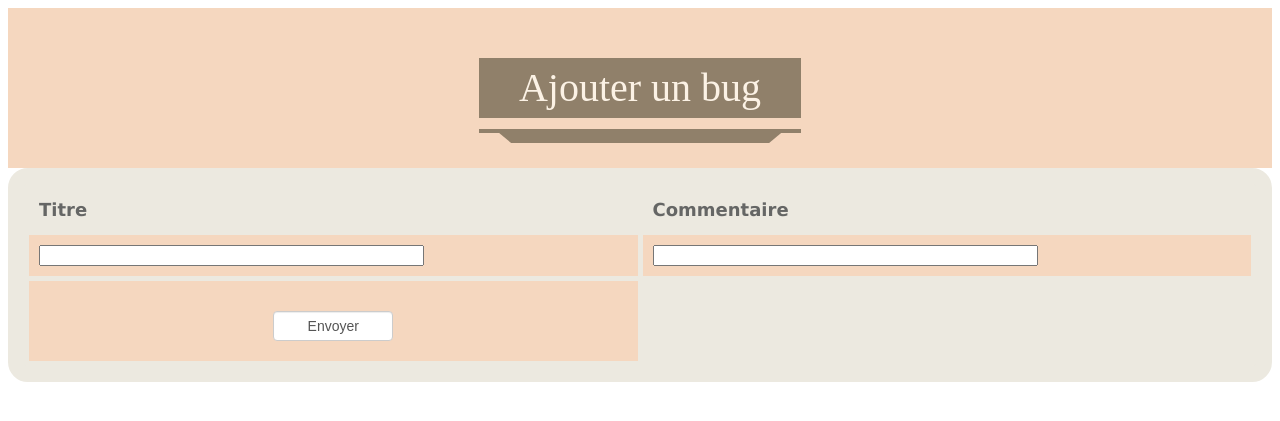
After one commit to aleksandrvassilyev95/ProjetTP, a PHP site: page /add.php in a window 1280 px wide. The commit adds this page. Shown: the top 421 px of the page. Run offline with PHP 8.4, Linux system fonts and the light colour scheme.

Commit message:
Version 2

```diff
--- /dev/null
+++ b/BDD.php
@@ -0,0 +1,6 @@
+<?php
+
+$DB_HOST = "localhost";
+$DB_NAME = "bug";
+$DB_LOGIN = "root";
+$DB_PASSWROD = "";
--- /dev/null
+++ b/add.php
@@ -0,0 +1,47 @@
+<?php
+include_once "bugManager.php";
+
+if (!empty($_POST["title"])) {
+$manager = new BugManager();
+$manager->ajouter($_POST);
+}
+
+?>
+
+<!DOCTYPE html>
+<html>
+<head>
+    <title></title>
+    <link rel="stylesheet" type="text/css" href="style.css">
+</head>
+<body>
+    <div class="three"><h1>Ajouter un bug</h1></div>
+    <table>
+
+        <tr>
+            <th>
+                Titre
+            </th>
+            <th>
+                Commentaire
+            </th>
+        </tr>
+        <form method="POST" action="">
+        <tr>
+            <td>
+                <input type="text" id="tit" name="title" required size="45" size="10">
+            </td>
+            <td>
+               <input type="text" id="com" name="commentaire" required size="45" size="10">
+            </td>
+        </tr>
+        <tr>
+            <td>
+            <input class="buttoninput" type="submit" value="Envoyer">
+            </form>
+            </td>
+        </tr>
+
+        </table>
+</body>
+</html>
--- a/bug.php
+++ b/bug.php
@@ -1,8 +1,11 @@
 <?php
 
 class Bug {
+
     public $id;
     public $description;
+    public $titre;
+    public $statut;
 
     function getId() {
         return $this->id;
@@ -10,6 +13,14 @@ class Bug {
 
     function getDescription() {
         return $this->description;
+    }
+
+    function getTitre() {
+        return $this->titre;
+    }
+
+    function getStatut() {
+        return $this->statut;
     }
 
     function setId($id) {
@@ -20,9 +31,19 @@ class Bug {
         $this->description = $description;
     }
 
-function __construct($id, $description) {
-    $this->id = $id;
-    $this->description = $description;
-}
+    function setTitre($titre) {
+        $this->titre = $titre;
+    }
+
+    function setStatut($statut) {
+        $this->statut = $statut;
+    }
+
+    function __construct($id = null, $description = null, $titre = null, $statut = null) {
+        $this->id = $id;
+        $this->description = $description;
+        $this->titre = $titre;
+        $this->statut = $statut;
+    }
 
 }
--- a/bugManager.php
+++ b/bugManager.php
@@ -3,6 +3,7 @@
 include 'bug.php';
 
 class BugManager {
+
     public $bugs;
 
     function getBugs() {
@@ -12,22 +13,23 @@ class BugManager {
     function setBugs($bugs) {
         $this->bugs = $bugs;
     }
+
     function __constructor($bugs) {
         $this->bugs = $bugs;
     }
 
     //charger en memoire ce qui se trouve dans le sense de données
-    function load () {
+    function loadcsv() {
         //recuperer le CSV
         $newBug = fopen("data.txt", "r");
         //passer le CSV ligne par pigne
         while (!feof($newBug)) {
             $ligne = fgets($newBug);
-            $this->bugs = $ligne;
-            print '<pre>';
-            print_r($this->bugs);
-            print '<pre>';
-
+            $bug_array = explode(";", $ligne);
+            $id = $bug_array[0];
+            $description = $bug_array[1];
+            $bug = new Bug($id, $description);
+            $this->add($bug);
         }
         fclose($newBug);
 
@@ -35,19 +37,50 @@ class BugManager {
         //inserer le bug dans $this->bugs
     }
 
-    //ajouter en bug a la liste
-    function add (Bug $bug) {
-        $this->bugs[$bug->getId()]=$bug;
+    function load() {
+        include "BDD.php";
+        $dbh = new PDO('mysql:host=' . $DB_HOST . ';dbname=' . $DB_NAME . ';charset=utf8', $DB_LOGIN, $DB_PASSWROD);
+        foreach ($dbh->query('SELECT * FROM `bug` ORDER BY `id`', PDO::FETCH_ASSOC) as $row) {
+
+            $id = $row['id'];
+            $description = $row['description'];
+            $titre = $row['titre'];
+            $statut = $row['statut'];
+            $bug = new Bug($id, $description, $titre, $statut);
+            $this->add($bug);
+        }
     }
 
-   //supprimer un bug de la liste
+    function find($id) {
+        include "BDD.php";
+
+        $dbh = new PDO('mysql:host=' . $DB_HOST . ';dbname=' . $DB_NAME . ';charset=utf8', $DB_LOGIN, $DB_PASSWROD);
+        $sth = $dbh->query('SELECT * FROM `bug` WHERE id = ' . $id, PDO::FETCH_ASSOC);
+        $datas = $sth->fetch();
+        extract($datas);
+        $bug = new Bug($id, $description, $titre, $statut);
+        return $bug;
+    }
+
+    function ajouter($post) {
+        include "BDD.php";
+    $dbh = new PDO('mysql:host=' . $DB_HOST . ';dbname=' . $DB_NAME . ';charset=utf8', $DB_LOGIN, $DB_PASSWROD);
+    $sth = $dbh->prepare('INSERT INTO `bug`(`description`, `titre`, `statut`) VALUES (:description, :titre, :status)');
+    $sth -> execute(array("titre" => $post["title"], "description" => $post["commentaire"], "status" => 0));
+
+    }
+
+    //ajouter en bug a la liste
+    function add(Bug $bug) {
+        $this->bugs[$bug->getId()] = $bug;
+    }
+
+    //supprimer un bug de la liste
     function remove($bug) {
-        if(in_array($bug, $this->bugs)) {
+        if (in_array($bug, $this->bugs)) {
             unset($this->bugs[$bug->getId()]);
             //unset($this->bugs[array_search($bug, $this->bugs[])]);
         }
-
-
     }
 
 }
--- a/nbproject/private/private.xml
+++ b/nbproject/private/private.xml
@@ -4,6 +4,11 @@
     <open-files xmlns="http://www.netbeans.org/ns/projectui-open-files/2">
         <group>
             <file>file:/C:/xampp/htdocs/dashboard/works/tp1/list.php</file>
+            <file>file:/C:/xampp/htdocs/dashboard/works/tp1/bugManager.php</file>
+            <file>file:/C:/xampp/htdocs/dashboard/works/tp1/show.php</file>
+            <file>file:/C:/xampp/htdocs/dashboard/works/tp1/bug.php</file>
+            <file>file:/C:/xampp/htdocs/dashboard/works/tp1/BDD.php</file>
+            <file>file:/C:/xampp/htdocs/dashboard/works/tp1/style.css</file>
         </group>
     </open-files>
 </project-private>
--- /dev/null
+++ b/style.css
@@ -0,0 +1,122 @@
+
+table {
+font-family: "Lucida Sans Unicode", "Lucida Grande", Sans-Serif;
+text-align: left;
+border-collapse: separate;
+border-spacing: 5px;
+background: #ECE9E0;
+color: #656665;
+border: 16px solid #ECE9E0;
+border-radius: 20px;
+width: 100%;
+}
+th {
+font-size: 18px;
+padding: 10px;
+}
+td {
+background: #F5D7BF;
+padding: 10px;
+}
+
+a.button {
+  background-color: #FFFFFF;
+    border: 1px solid #CCCCCC;
+    box-shadow: 0 1px 1px rgba(0, 0, 0, 0.075) inset;
+    transition: border 0.2s linear 0s, box-shadow 0.2s linear 0s;
+        border-radius: 4px;
+    color: #555555;
+    display:block;
+        width:120px;
+        margin: 20px auto;
+    font-size: 14px;
+        text-align:center;
+    height: 20px;
+    line-height: 20px;
+    margin-bottom: 10px;
+    padding: 4px 6px;
+    vertical-align: middle;
+        text-decoration:none;
+}
+a.button:hover, a.button:focus {
+   border-color: rgba(82, 168, 236, 0.8);
+   box-shadow: 0 1px 1px rgba(0, 0, 0, 0.075) inset, 0 0 8px rgba(82, 168, 236, 0.6);
+   outline: 0 none;
+}
+
+
+.three {
+
+  background: #F5D7BF;
+  padding: 50px 20px;
+  text-align: center;
+
+}
+.three h1 {
+  font-family: 'Merriweather', serif;
+  position: relative;
+  color: #FCF2E5;
+  background: #90806A;
+  font-size: 2.5em;
+  font-weight: normal;
+  padding: 10px 40px;
+  display: inline-block;
+  margin: 0;
+  line-height: 1;
+}
+.three h1:before {
+  content: "";
+  position: absolute;
+  width: 100%;
+  height: 4px;
+  left: 0;
+  bottom: -15px;
+  background: #90806A;
+}
+.three h1:after {
+  content: "";
+  position: absolute;
+  height: 0;
+  width: 80%;
+  border-top: 10px solid #90806A;
+  border-left: 12px solid transparent;
+  border-right: 12px solid transparent;
+  left: 50%;
+  transform: translateX(-50%);
+  bottom: -25px;
+}
+@media (max-width: 500px) {
+  .three h1 {font-size: 1.8em;}
+}
+@media (max-width: 400px) {
+  .three h1 {
+    font-size: 1.5em;
+    padding: 10px 30px;
+  }
+}
+
+.buttoninput {
+  background-color: #FFFFFF;
+    border: 1px solid #CCCCCC;
+    box-shadow: 0 1px 1px rgba(0, 0, 0, 0.075) inset;
+    transition: border 0.2s linear 0s, box-shadow 0.2s linear 0s;
+    border-radius: 4px;
+    color: #555555;
+    display:block;
+    width:120px;
+    margin: 20px auto;
+    font-size: 14px;
+    text-align:center;
+    height: 30px;
+    line-height: 20px;
+    margin-bottom: 10px;
+    padding: 4px 6px;
+    vertical-align: middle;
+        text-decoration:none;
+}
+
+a.buttoninput:hover, a.buttoninput:focus {
+   border-color: rgba(82, 168, 236, 0.8);
+   box-shadow: 0 1px 1px rgba(0, 0, 0, 0.075) inset, 0 0 8px rgba(82, 168, 236, 0.6);
+   outline: 0 none;
+}
```
Also changed, not shown: list.php (+62 -0 lines), show.php (added, +46 -0 lines).
